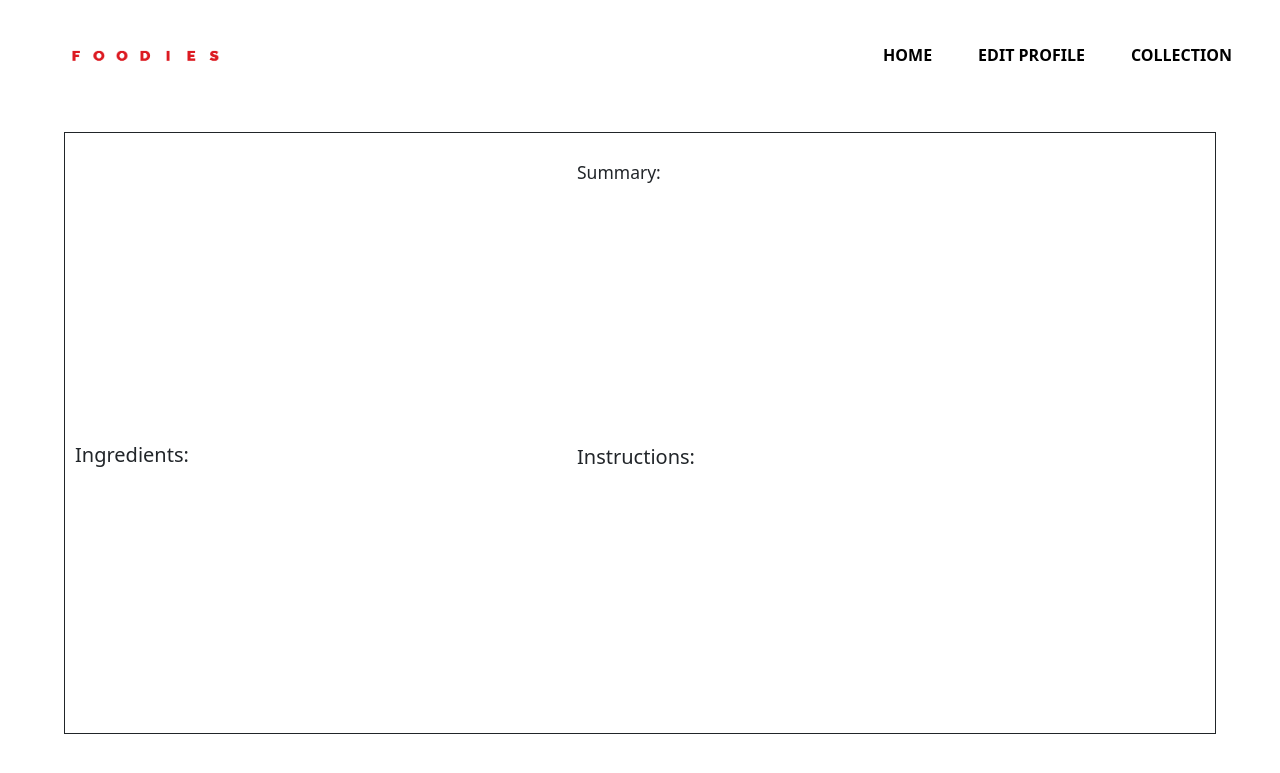
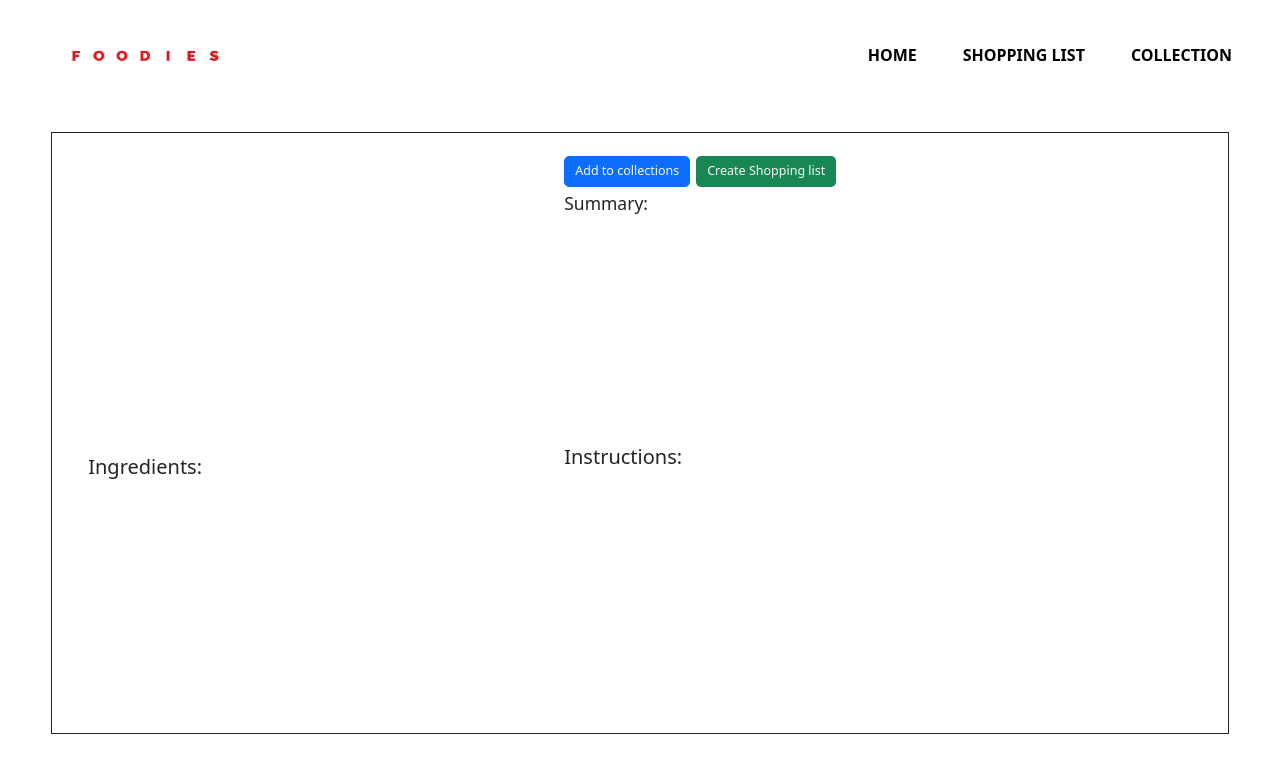
Before and after one commit to Shahabr99/Foodies, a Flask app: page /recipe/1 in a window 1280 px wide. Shown: the top 773 px of the page. Run offline with Flask 3, Linux system fonts and the light colour scheme; data that the repository does not hold is empty; parts of the project's set-up code (start-up, migrations or seed data) failed here and were passed over.

Commit message:
recipe info completed

```diff
--- a/static/app.css
+++ b/static/app.css
@@ -296,7 +296,7 @@ ul li a:active {
   grid-template-columns: 2fr 4fr;
   grid-template-rows: repeat(2, 1fr);
   border: 1px solid;
-  width: 90%;
+  width: 92%;
   height: 95%;
   margin: 1.2rem auto;
 }
@@ -313,7 +313,18 @@ ul li a:active {
   padding: 1.2rem;
   display: flex;
   flex-direction: column;
-  gap: 1.2rem;
+  gap: 0.6rem;
+  padding: 1.2rem;
+}
+
+.btn-box {
+  display: flex;
+  gap: 0.6rem;
+}
+
+.ingredients {
+  padding-left: 3.6rem;
+  padding-top: 2.2rem;
 }
 
 .instructions {
--- a/templates/recipe.html
+++ b/templates/recipe.html
@@ -13,7 +13,7 @@
   </ul>
   <ul class="navigation">
     <li><a href="/">Home</a></li>
-    <li><a href="/signup">Edit profile</a></li>
+    <li><a href="/signup">Shopping List</a></li>
     <li><a href="/signin">Collection</a></li>
   </ul>
 </nav>
@@ -24,11 +24,20 @@
   ></div>
   <div class="summary">
     <h2>{{recipe['title']}}</h2>
+    <div class="btn-box">
+      <a href="" class="btn btn-lg btn-primary text-light text-center"
+        >Add to collections</a
+      >
+      <a href="" class="btn btn-lg bg-success text-light text-center"
+        >Create Shopping list</a
+      >
+    </div>
+
     <h3>Summary:</h3>
     <p class="fs-4">{{recipe['summary'] | safe}}</p>
   </div>
 
-  <div class="ingredients p-3">
+  <div class="ingredients">
     <h2>Ingredients:</h2>
     <ul>
       {% for ingredient in recipe.extendedIngredients %}
```
